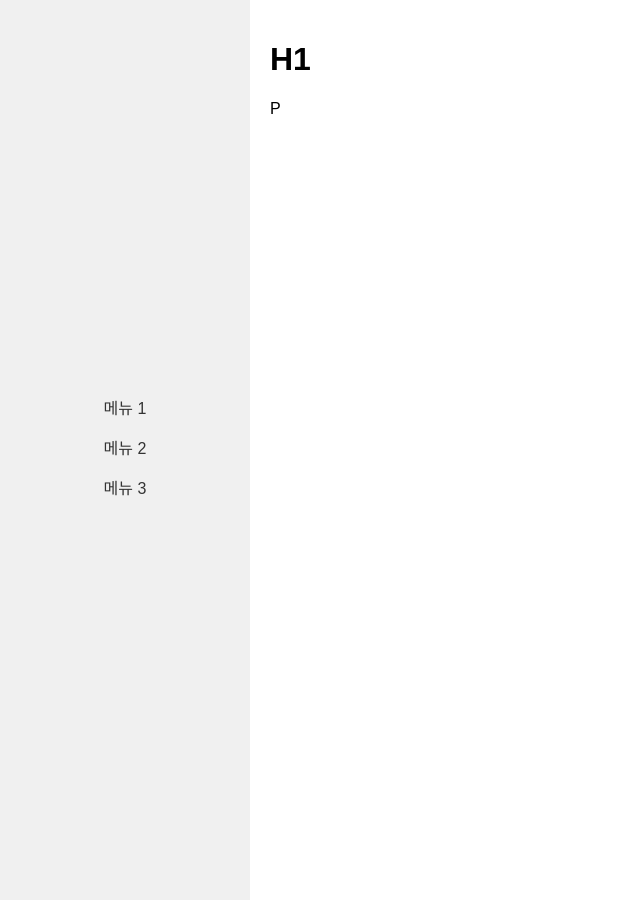
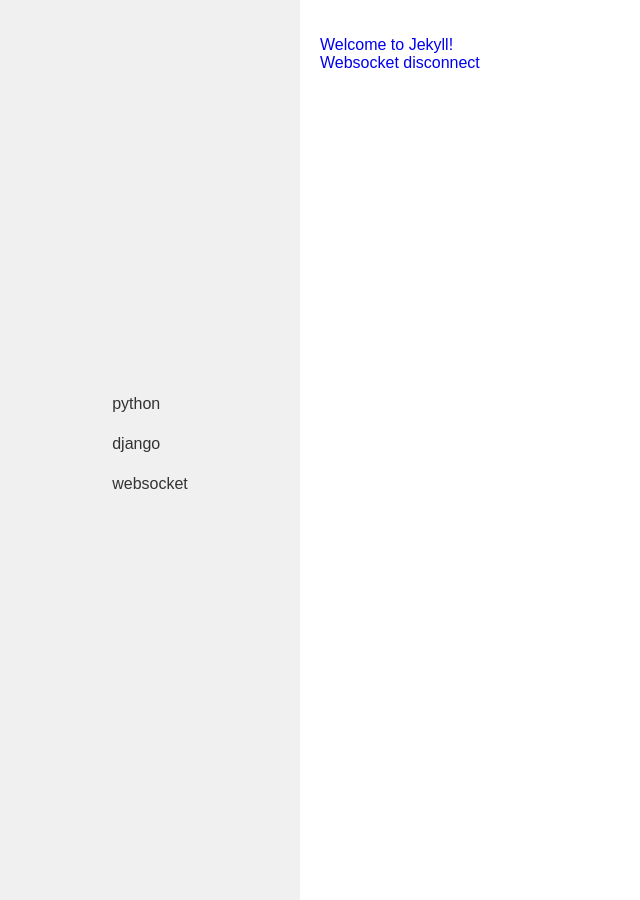
Before and after one commit to lee-ht/lee-ht.github.io, a Jekyll site: the page built from index.markdown, in a window 1280 px wide. Shown: the whole page, without its empty margins (0-640 px from the left). Built offline with Jekyll 4.4.1, drawn with Linux system fonts in a browser that asks for light colours.

Commit message:
카테고리를 포함한 기본 블로그 구조 생성성

```diff
--- a/_config.yml
+++ b/_config.yml
@@ -27,6 +27,11 @@ url: "http://127.0.0.1:4000/" # the base hostname & protocol for your site, e.g.
 twitter_username: ""
 github_username: lee-ht
 
+category_list:
+  - python
+  - django
+  - websocket
+
 # Build settings
 # theme: minima
 plugins:
--- a/_layouts/home.html
+++ b/_layouts/home.html
@@ -10,14 +10,23 @@
     <div class="container">
       <nav class="side-menu">
         <ul>
-          <li><a href="#">메뉴 1</a></li>
-          <li><a href="#">메뉴 2</a></li>
-          <li><a href="#">메뉴 3</a></li>
+          {% for category in site.category_list %}
+          <li>
+            <a href="{{ site.baseurl }}/categories/{{ category }}"
+              >{{ category }}</a
+            >
+          </li>
+          {% endfor %}
         </ul>
       </nav>
       <main class="content">
-        <h1>H1</h1>
-        <p>P</p>
+        <ul>
+          {% for post in site.posts %}
+          <li>
+            <a href="{{post.url}}">{{post.title}}</a>
+          </li>
+          {% endfor %}
+        </ul>
       </main>
     </div>
     <!-- <script src="script.js"></script> -->
--- a/_sass/_main.scss
+++ b/_sass/_main.scss
@@ -10,7 +10,7 @@ body {
 }
 
 .side-menu {
-  width: 250px;
+  width: 300px;
   height: 100vh;
   position: sticky;
   display: flex;
```
Also changed, not shown: _layouts/category.html (added, +10 -0 lines), _posts/2024-12-01-websocket_disconnect.md (+0 -2 lines), categories/python.md (added, +4 -0 lines).
